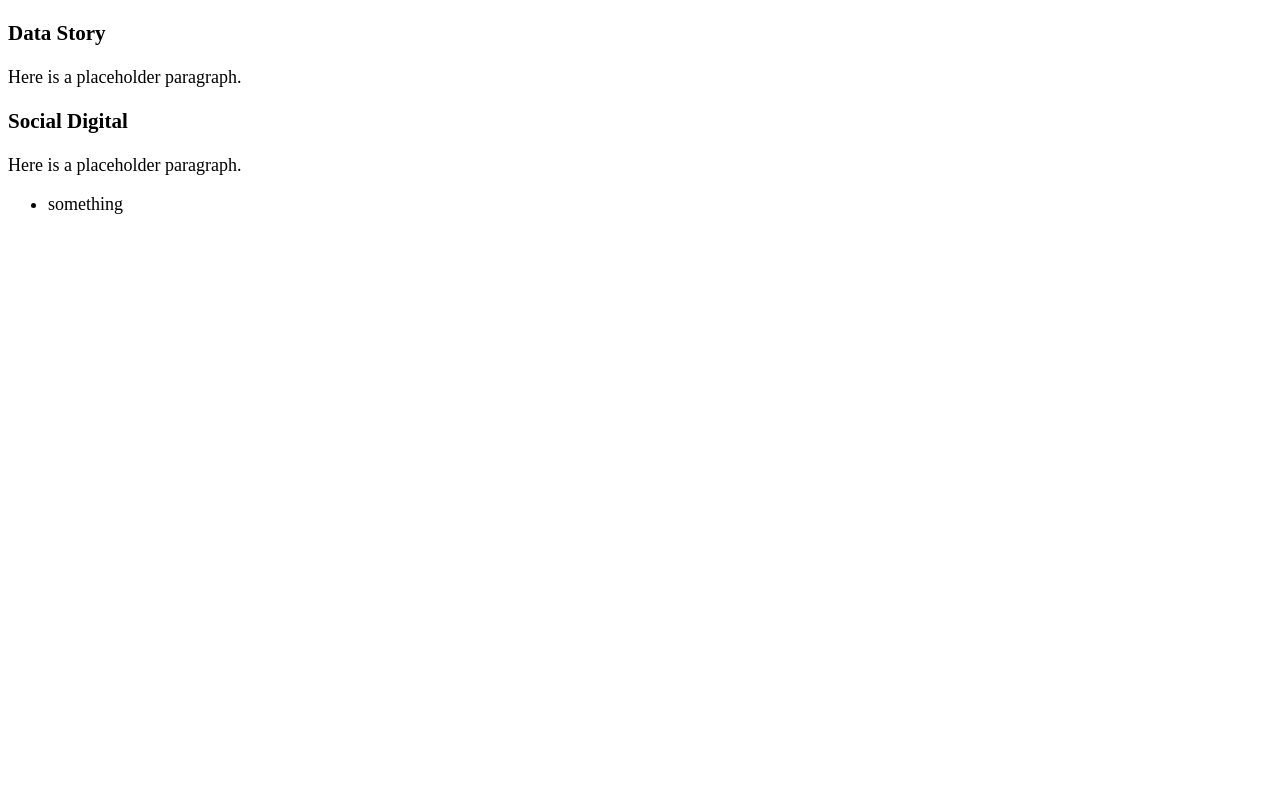
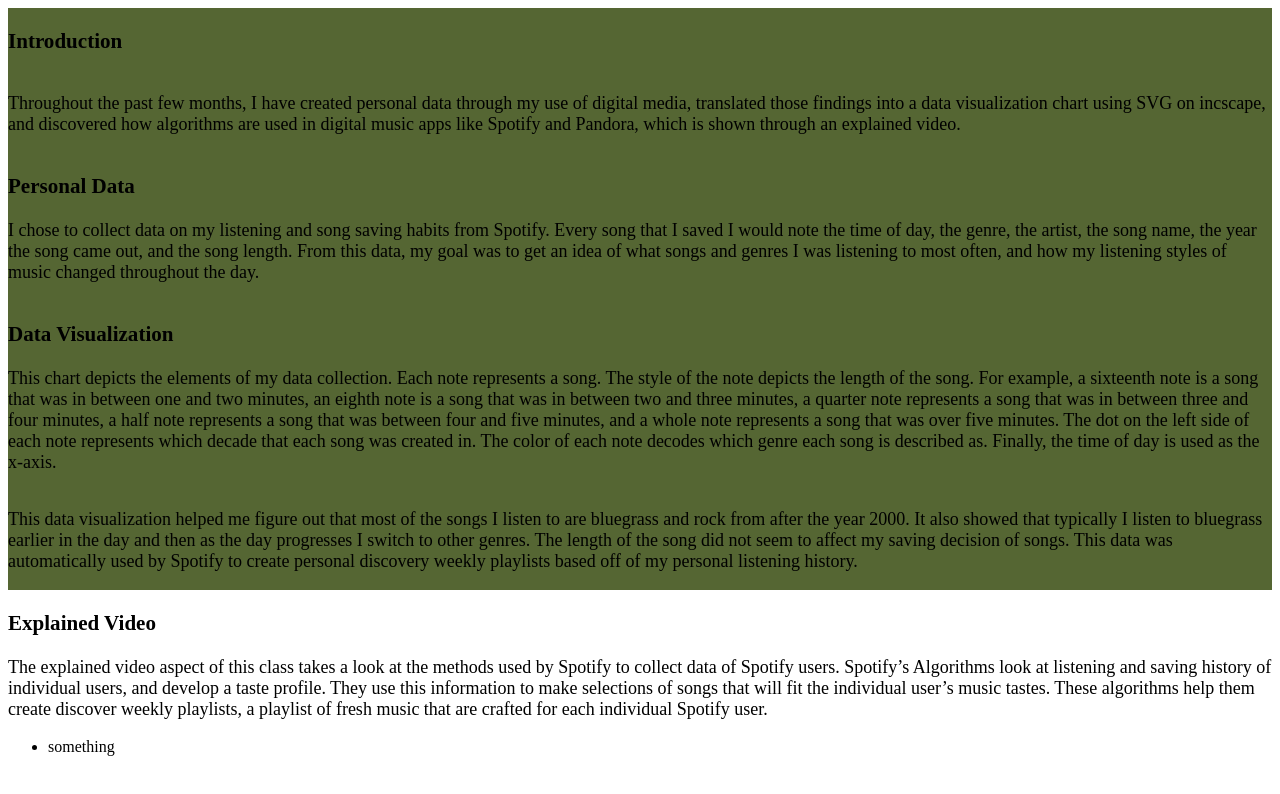
Before and after one commit to lafever7/lafever-datastory, a plain HTML site: page index.html in a window 1280 px wide. Drawn offline with Linux system fonts and the light colour scheme.

Commit message:
2nd push

```diff
--- a/assets/css/style.css
+++ b/assets/css/style.css
@@ -1,3 +1,25 @@
-body {
-	font-size: 18px;
+article#personal-digital{
+font-size:18px;
+
+section#introduction div,
+section#personal-data div,
+section#data-visualization div,
+	max-height: 350px;
+	margin-bottom: 15px;
 }
+
+section#introduction div{
+		background: #563;
+		display:grid;
+
+		}
+
+section#personal-data {
+		display:grid;
+		background: #563
+		}
+
+section#data-visualization {
+		display:grid;
+		background: #563
+		}
--- a/index.html
+++ b/index.html
@@ -1,26 +1,54 @@
 <!doctype html>
 <html>
+
 	<head>
 		<meta charset="utf-8" />
-		<title> The title of your page goes here</title>
+		<title> My Digital Story</title>
 		<!-- CSS -->
 		<link rel="stylesheet" type="text/css" href="assets/css/style.css" />
 
 	</head>
 	<body>
-		<article id="datastory">
-			<section id="personal-digital">
+		<article id="personal-digital">
 
-				<h1>Data Story</h1>
-				<p>Here is a placeholder paragraph.</p>
+			<section id="introduction">
+
+		    <div class="introduction">
+				<h1>Introduction</h1>
+				<p>Throughout the past few months, I have created personal data through my use of digital media, translated those findings into a data visualization chart using SVG on incscape, and discovered how algorithms are used in digital music apps like Spotify and Pandora, which is shown through an explained video.</p>
+			</div>
+			</section>
+
+			<section id="personal-data">
+
+			   <div class="personal-data">
+
+				<h1>Personal Data</h1>
+				<p>I chose to collect data on my listening and song saving habits from Spotify. Every song that I saved I would note the time of day, the genre, the artist, the song name, the year the song came out, and the song length. From this data, my goal was to get an idea of what songs and genres I was listening to most often, and how my listening styles of music changed throughout the day. </p>
+
+				</div>
 
 			</section>
-			<section id="social-digital">
+			<section id="data-visualization">
 
-				<h1>Social Digital</h1>
-				<p>Here is a placeholder paragraph.</p>
+			<div class="data-visualization">
+				<h1> Data Visualization </h1>
+				<p>
+This chart depicts the elements of my data collection. Each note represents a song. The style of the note depicts the length of the song. For example, a sixteenth note is a song that was in between one and two minutes, an eighth note is a song that was in between two and three minutes, a quarter note represents a song that was in between three and four minutes, a half note represents a song that was between four and five minutes, and a whole note represents a song that was over five minutes. The dot on the left side of each note represents which decade that each song was created in. The color of each note decodes which genre each song is described as. Finally, the time of day is used as the x-axis.
+				 </p>
+            </div>
 
+ 				<p>
+ This data visualization helped me figure out that most of the songs I listen to are bluegrass and rock from after the year 2000. It also showed that typically I listen to bluegrass earlier in the day and then as the day progresses I switch to other genres. The length of the song did not seem to affect my saving decision of songs. This data was automatically used by Spotify to create personal discovery weekly playlists based off of my personal listening history.
+				</p>
 			</section>
+
+			<section id="explained-video">
+
+				<h1> Explained Video </h1>
+				<p>
+The explained video aspect of this class takes a look at the methods used by Spotify to collect data of Spotify users. Spotify’s Algorithms look at listening and saving history of individual users, and develop a taste profile. They use this information to make selections of songs that will fit the individual user’s music tastes. These algorithms help them create discover weekly playlists, a playlist of fresh music that are crafted for each individual Spotify user.
+				</p>
 		</article>
 		<footer id="resources">
 			<ul>
```
Also changed, not shown: 1 other file.
